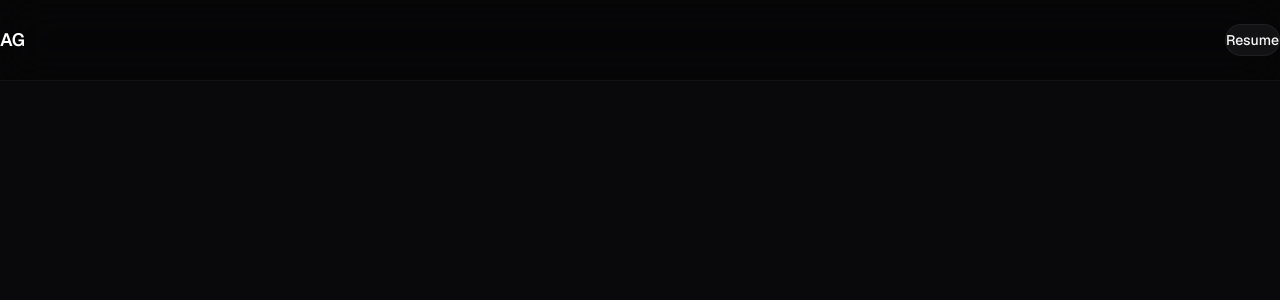
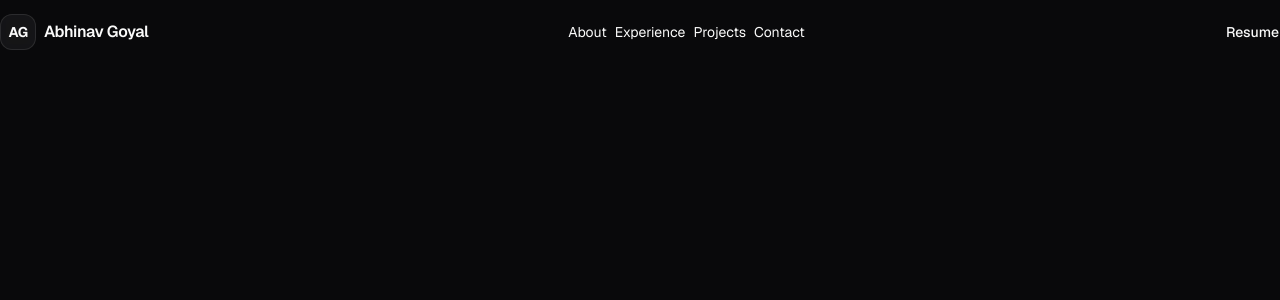
Before and after one commit to Abhinav-92/Portfolio, a Next.js app: page / in a window 1280 px wide. Shown: the top 300 px of the page. Built offline with nearby package versions, Linux system fonts and the light colour scheme.

Commit message:
feat(nav): implement responsive glass navigation

```diff
--- a/app/page.tsx
+++ b/app/page.tsx
@@ -1,10 +1,9 @@
-import Navbar from "@/components/layout/Navbar";
+import { Navbar } from "@/components/layout/Navbar";
 
 export default function Home() {
   return (
     <>
       <Navbar />
-
       <main />
     </>
   );
--- a/components/layout/MobileMenu.tsx
+++ b/components/layout/MobileMenu.tsx
@@ -0,0 +1,71 @@
+"use client";
+
+import Link from "next/link";
+import { Menu } from "lucide-react";
+
+import { navigation } from "@/data/navigation";
+import { Button } from "@/components/ui/button";
+
+import {
+  Sheet,
+  SheetContent,
+  SheetHeader,
+  SheetTitle,
+  SheetTrigger,
+} from "@/components/ui/sheet";
+
+interface MobileMenuProps {
+  resumeUrl?: string;
+}
+
+export function MobileMenu({
+  resumeUrl = "/resume.pdf",
+}: MobileMenuProps) {
+  return (
+    <Sheet>
+      <SheetTrigger asChild>
+        <Button
+          variant="ghost"
+          size="sm"
+          className="md:hidden"
+          aria-label="Open navigation menu"
+        >
+          <Menu className="h-5 w-5" />
+        </Button>
+      </SheetTrigger>
+
+      <SheetContent
+        side="right"
+        className="border-white/10 bg-background/95 backdrop-blur-xl"
+      >
+        <SheetHeader>
+          <SheetTitle>Navigation</SheetTitle>
+        </SheetHeader>
+
+        <nav className="mt-10 flex flex-col gap-3">
+          {navigation.map((item) => (
+            <Link
+              key={item.href}
+              href={item.href}
+              className="rounded-lg px-3 py-3 text-base transition-colors hover:bg-accent"
+            >
+              {item.label}
+            </Link>
+          ))}
+
+          <Button
+            asChild
+            className="mt-6 rounded-full"
+          >
+            <Link
+              href={resumeUrl}
+              target="_blank"
+            >
+              Resume
+            </Link>
+          </Button>
+        </nav>
+      </SheetContent>
+    </Sheet>
+  );
+}
--- a/components/layout/Navbar.tsx
+++ b/components/layout/Navbar.tsx
@@ -1,33 +1,88 @@
 "use client";
 
 import Link from "next/link";
-import Container from "../ui/Container";
-import { Button } from "../ui/button";
-import { motion } from "framer-motion";
+import { useEffect, useState } from "react";
 
-export default function Navbar() {
+import { navigation } from "@/data/navigation";
+import { cn } from "@/lib/utils";
+
+import { Button } from "@/components/ui/button";
+import { Logo } from "@/components/ui/logo";
+
+import { MobileMenu } from "./MobileMenu";
+
+export function Navbar() {
+  const [scrolled, setScrolled] = useState(false);
+
+  useEffect(() => {
+    const handleScroll = () => {
+      setScrolled(window.scrollY > 12);
+    };
+
+    handleScroll();
+
+    window.addEventListener("scroll", handleScroll, {
+      passive: true,
+    });
+
+    return () => {
+      window.removeEventListener("scroll", handleScroll);
+    };
+  }, []);
+
   return (
-    <motion.header
-      initial={{ y: -60 }}
-      animate={{ y: 0 }}
-      transition={{ duration: 0.6 }}
-      className="fixed inset-x-0 top-0 z-50 border-b border-white/5 bg-black/30 backdrop-blur-xl"
+    <header
+      className={cn(
+        "fixed inset-x-0 top-0 z-50 transition-all duration-300",
+        scrolled && "py-3"
+      )}
     >
-      <Container className="flex h-20 items-center justify-between">
+      <div className="mx-auto max-w-7xl px-5">
+        <div
+          className={cn(
+            "flex h-16 items-center justify-between rounded-2xl transition-all duration-300",
+            scrolled
+              ? "border border-white/10 bg-background/70 shadow-lg backdrop-blur-xl"
+              : "bg-transparent"
+          )}
+        >
+          {/* Logo */}
+          <div className="px-4">
+            <Logo />
+          </div>
+
+          {/* Desktop Navigation */}
+          <nav className="hidden items-center gap-2 md:flex">
+            {navigation.map((item) => (
               <Link
-          href="/"
-          className="text-lg font-semibold tracking-tight text-white"
+                key={item.href}
+                href={item.href}
+                className="rounded-lg px-4 py-2 text-sm text-muted-foreground transition-colors duration-300 hover:text-foreground"
               >
-          AG
+                {item.label}
               </Link>
+            ))}
+          </nav>
 
+          {/* Right Side */}
+          <div className="flex items-center gap-3 px-4">
             <Button
-          variant="outline"
-          className="rounded-full border-white/10 bg-white/5 hover:bg-white/10"
+              asChild
+              className="hidden rounded-full md:inline-flex"
+            >
+              <Link
+                href="/resume.pdf"
+                target="_blank"
+                rel="noopener noreferrer"
               >
                 Resume
+              </Link>
             </Button>
-      </Container>
-    </motion.header>
+
+            <MobileMenu />
+          </div>
+        </div>
+      </div>
+    </header>
   );
 }
--- /dev/null
+++ b/components/ui/social-links.tsx
@@ -0,0 +1,54 @@
+"use client";
+
+import Link from "next/link";
+import {
+  Github,
+  Linkedin,
+  Mail,
+} from "lucide-react";
+
+interface SocialLinksProps {
+  github: string;
+  linkedin: string;
+  email: string;
+}
+
+export function SocialLinks({
+  github,
+  linkedin,
+  email,
+}: SocialLinksProps) {
+  const links = [
+    {
+      href: github,
+      icon: Github,
+      label: "GitHub",
+    },
+    {
+      href: linkedin,
+      icon: Linkedin,
+      label: "LinkedIn",
+    },
+    {
+      href: `mailto:${email}`,
+      icon: Mail,
+      label: "Email",
+    },
+  ];
+
+  return (
+    <div className="flex items-center gap-3">
+      {links.map(({ href, icon: Icon, label }) => (
+        <Link
+          key={label}
+          href={href}
+          target="_blank"
+          aria-label={label}
+          className="rounded-full border border-white/10 bg-white/5 p-3 backdrop-blur-xl transition-all duration-300 hover:border-white/20 hover:bg-white/10"
+        >
+          <Icon className="h-4 w-4" />
+        </Link>
+      ))}
+    </div>
+  );
+}
--- /dev/null
+++ b/data/site.ts
@@ -0,0 +1,13 @@
+export const siteConfig = {
+  name: "Abhinav Goyal",
+
+  role: "Software Engineer",
+
+  email: "abhinavgoyal2003@gmail.com",
+
+  github: "https://github.com/Abhinav-92",
+
+  linkedin: "https://www.linkedin.com/in/abhinav-goyal-6553b9204/",
+
+  resume: "/resume.pdf",
+} as const;
```
Also changed, not shown: 1 other file (tests, documents, lock files or other folders). Lines whose indentation alone changed are shown as unchanged.
